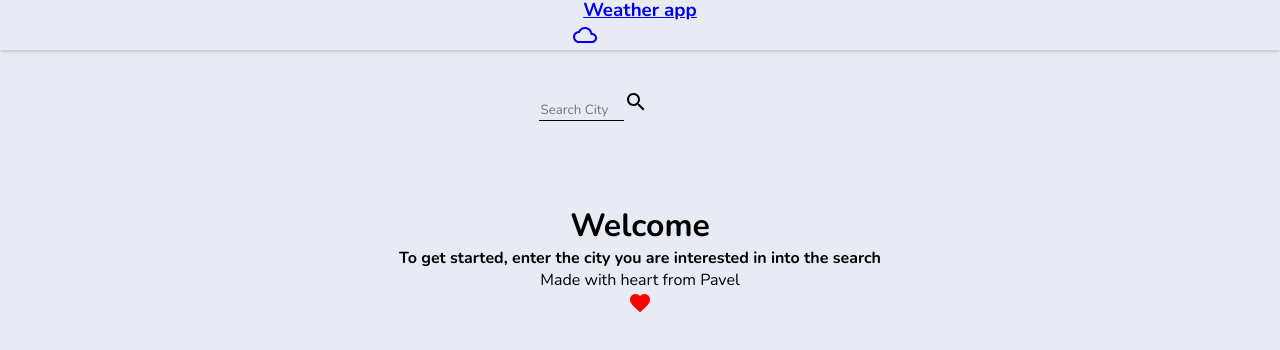
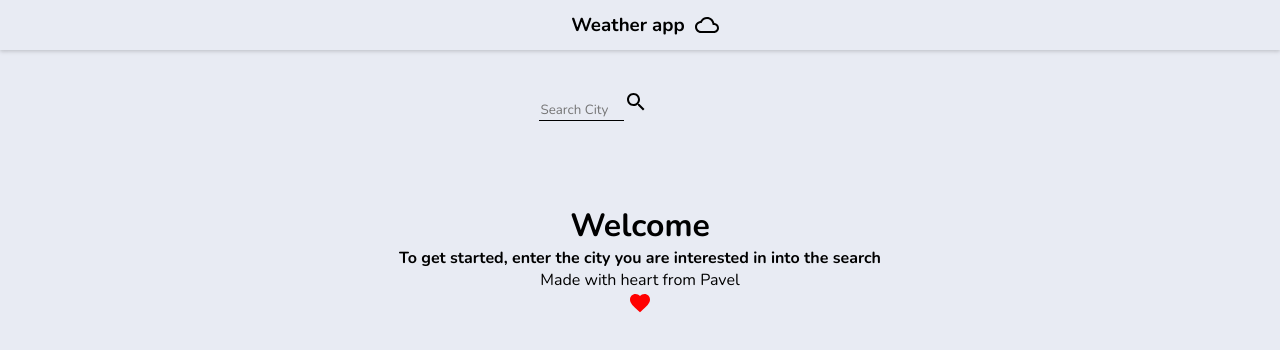
Before and after one commit to Ich1ro/react-weather-app, a React (Create React App) app: page / in a window 1280 px wide. Shown: the top 350 px of the page. Built offline with nearby package versions, Linux system fonts and the light colour scheme.

Commit message:
change app styles

```diff
--- a/src/App.css
+++ b/src/App.css
@@ -3,11 +3,17 @@ body {
 }
 
 .header{
+	height: 50px;
+	box-shadow: 0 0 4px 0 rgba(0, 0, 0, 0.08), 0 2px 4px 0 rgba(0, 0, 0, 0.12);
+}
+
+.header a{
 	display: flex;
 	align-items: center;
 	justify-content: center;
+	text-decoration: none;
+	color: black;
 	height: 50px;
-	box-shadow: 0 0 4px 0 rgba(0, 0, 0, 0.08), 0 2px 4px 0 rgba(0, 0, 0, 0.12);
 }
 
 .title {
```
